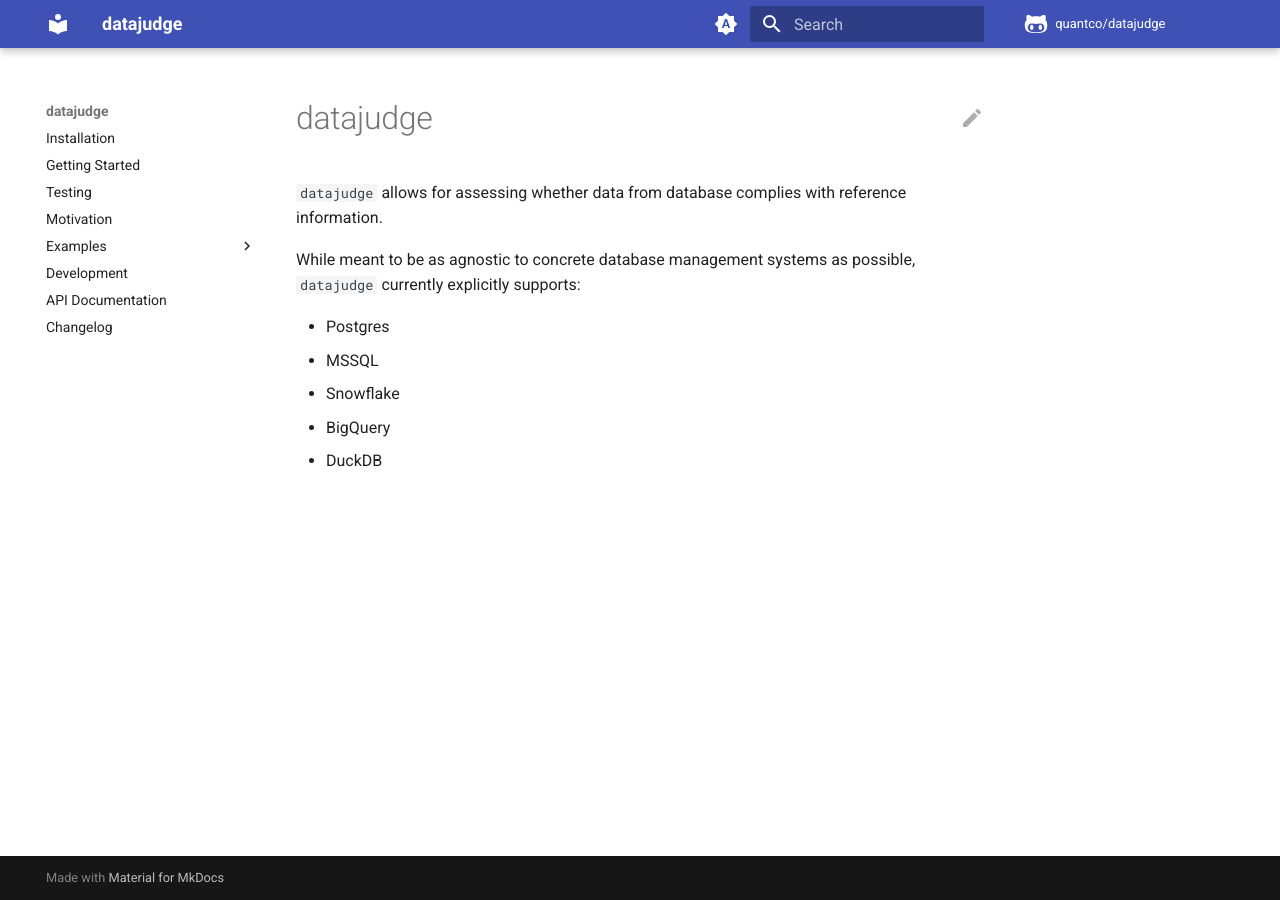
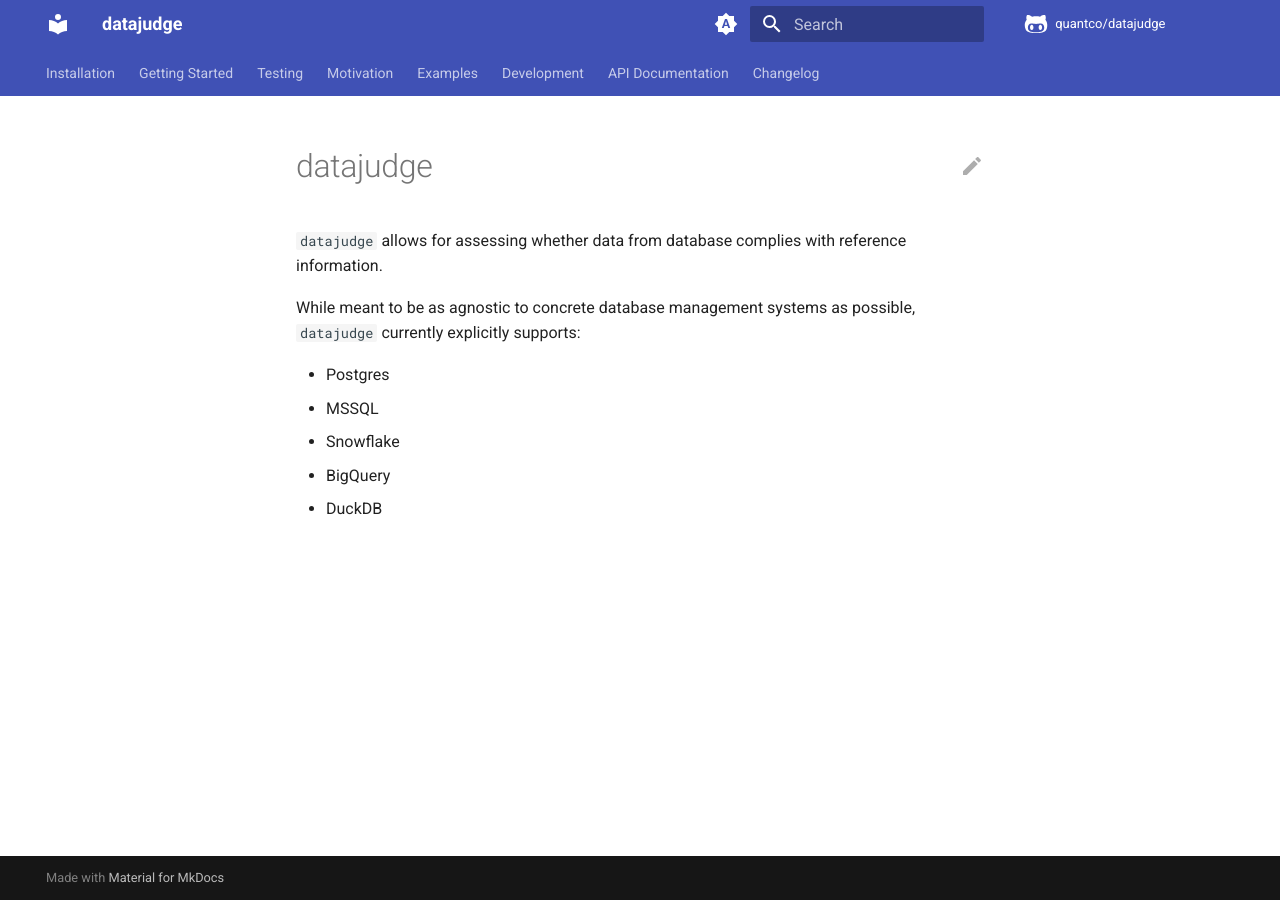
Before and after one commit to Quantco/datajudge, an MkDocs documentation site: the page built from docs/index.md, in a window 1280 px wide. Built offline with MkDocs 1.6.1 and Material for MkDocs 9.7.7, drawn with Linux system fonts in a browser that asks for light colours; comment, search, counter and statistics services are not loaded.

Commit message:
Add type hints to signatures.

```diff
--- a/mkdocs.yml
+++ b/mkdocs.yml
@@ -29,6 +29,7 @@
     - search.highlight
     - content.code.annotate
     - content.code.copy
+    - navigation.tabs
   icon:
     repo: fontawesome/brands/github-alt
     edit: material/pencil
@@ -44,14 +45,15 @@
             - src
             - "!src/datajudge/db_access.py"
           options:
+            docstring_section_style: spacy
+            docstring_style: numpy
+            merge_init_into_class: true
             unwrap_annotated: true
+            separate_signature: true
             show_if_no_docstring: true
+            show_signature_annotations: true
+            show_submodules: true
             show_symbol_type_heading: true
-            docstring_style: numpy
-            docstring_section_style: spacy
-            separate_signature: true
-            merge_init_into_class: true
-            show_submodules: true
             filters:
               - "!^_" # exclude private and dunder elements
               - "!db_access"
@@ -69,6 +71,7 @@
   - development.md
   - api-documentation.md
   - Changelog: CHANGELOG.md
+
 markdown_extensions:
   - admonition
   - pymdownx.highlight
```
